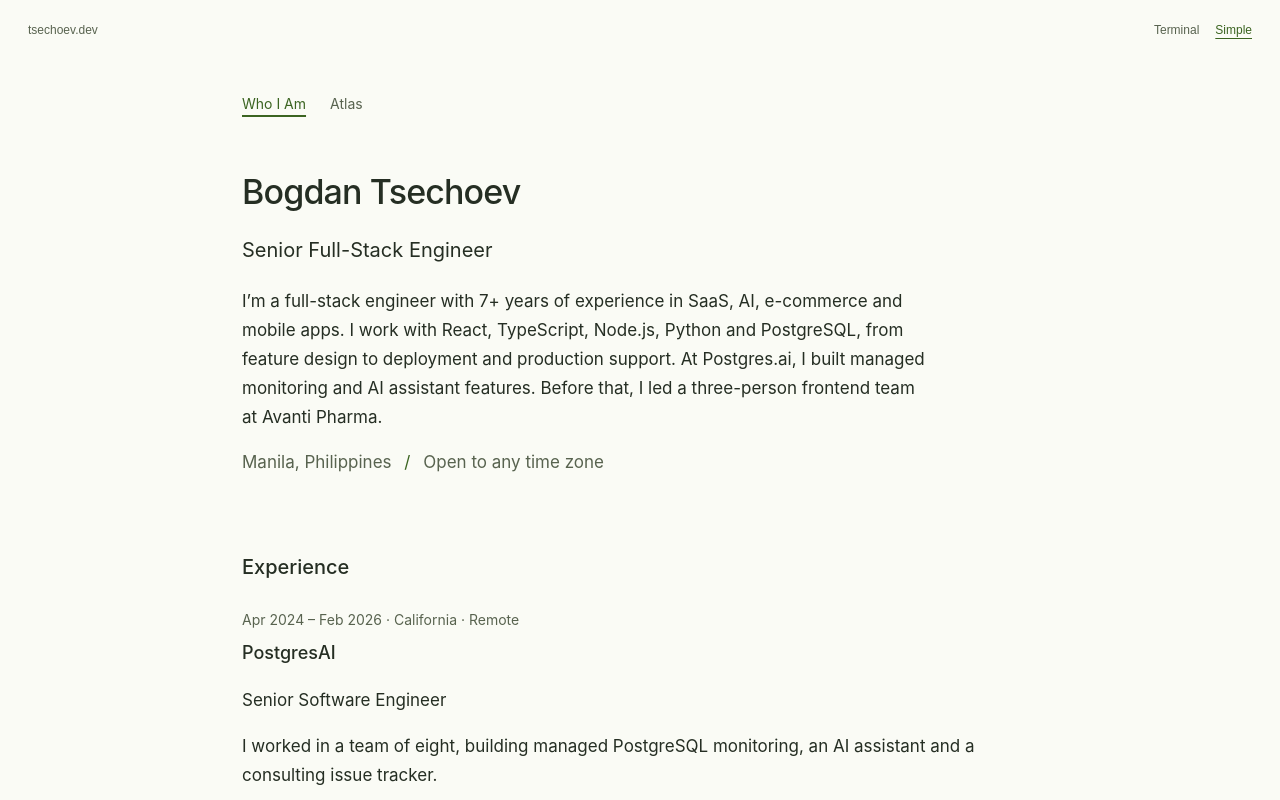
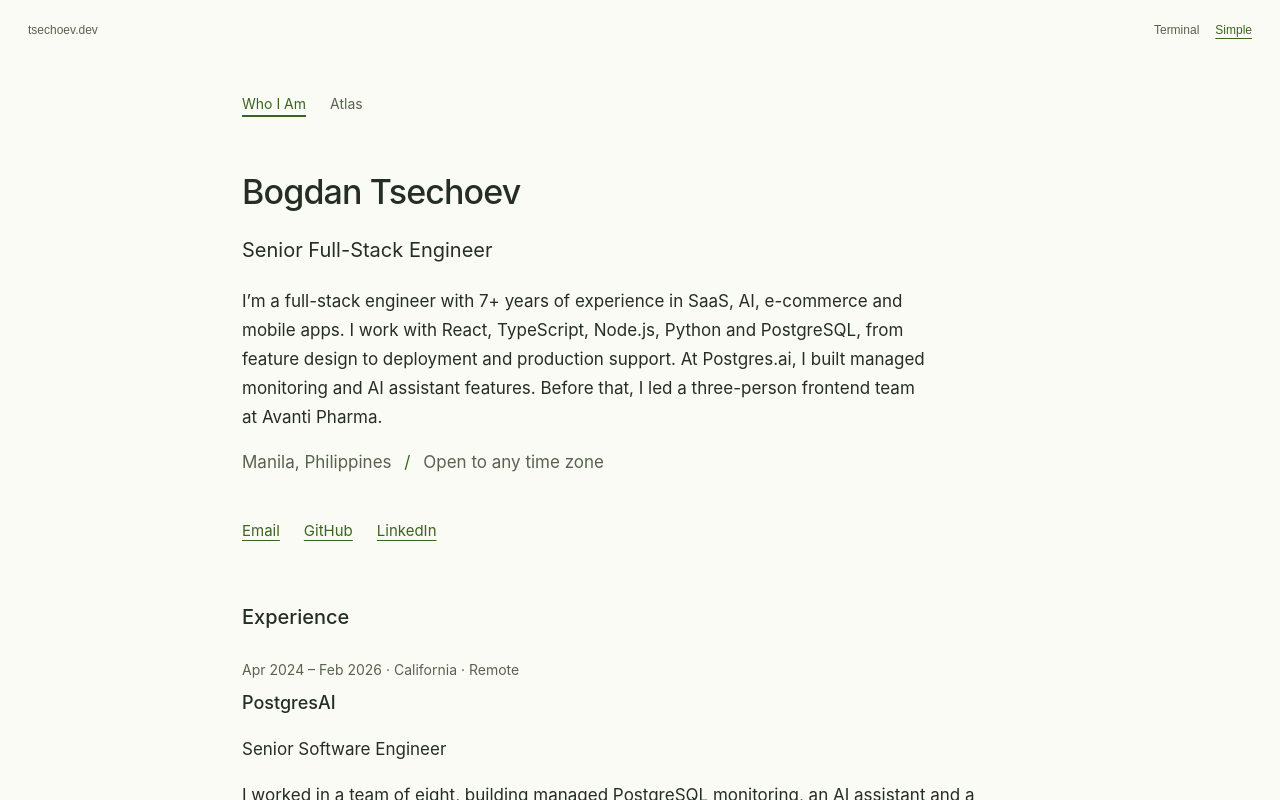
Before and after one commit to bogdan-ts/tsechoev.dev, a Next.js app: page /simple in a window 1280 px wide. Built offline with nearby package versions, Linux system fonts and the light colour scheme; a web font is replaced by a local one.

Commit message:
Move Simple contact links beside the introduction

```diff
--- a/src/app/globals.css
+++ b/src/app/globals.css
@@ -823,3 +823,14 @@ h1 {
     grid-template-columns: 1fr;
   }
 }
+
+.simple-content .full-profile > .profile-contact {
+  margin-top: -24px;
+  padding-top: 0;
+}
+.profile-contact-links {
+  display: flex;
+  flex-wrap: wrap;
+  gap: 12px 24px;
+  font-size: 15px;
+}
--- a/src/app/simple/page.tsx
+++ b/src/app/simple/page.tsx
@@ -10,7 +10,7 @@ export default function SimplePage() {
       <SimpleNavigation section="whoami" />
       <section id="whoami" aria-labelledby="profile-heading">
         <h1 id="profile-heading">Bogdan Tsechoev</h1>
-        <WhoamiCommand />
+        <WhoamiCommand contactAtTop />
       </section>
     </>
   );
--- a/src/components/commands/contact.tsx
+++ b/src/components/commands/contact.tsx
@@ -1,18 +1,27 @@
+import type { CommandActionProps } from "../command-list";
 import { profile } from "../../lib/profile";
 
-export function ContactCommand() {
+export function ContactCommand({ compact = false }: CommandActionProps & { compact?: boolean }) {
   return (
     <>
-      <h2>Contact</h2>
+      {!compact && <h2>Contact</h2>}
+      {!compact && (
         <p className="muted">
           {profile.location}. {profile.timezone}.
         </p>
-      <div className="contact-links">
+      )}
+      <div className={compact ? "profile-contact-links" : "contact-links"}>
         {profile.links.map(({ label, href, text }) => (
           <a href={href} key={label}>
+            {compact ? (
+              label
+            ) : (
+              <>
                 <span>{label}</span>
                 {text}
                 <span aria-hidden="true">↗</span>
+              </>
+            )}
           </a>
         ))}
       </div>
--- a/src/components/commands/whoami.tsx
+++ b/src/components/commands/whoami.tsx
@@ -1,3 +1,4 @@
+import type { CommandActionProps } from "../command-list";
 import { AboutCommand } from "./about";
 import { ExperienceCommand } from "./experience";
 import { SkillsCommand } from "./skills";
@@ -6,12 +7,19 @@ import { EducationCommand } from "./education";
 import { ContactCommand } from "./contact";
 import { CvCommand } from "./cv";
 
-export function WhoamiCommand() {
+export function WhoamiCommand({
+  contactAtTop = false,
+}: CommandActionProps & { contactAtTop?: boolean }) {
   return (
     <div className="full-profile">
       <section aria-label="About">
         <AboutCommand />
       </section>
+      {contactAtTop && (
+        <section className="profile-contact" aria-label="Contact">
+          <ContactCommand compact />
+        </section>
+      )}
       <section aria-label="Experience">
         <ExperienceCommand />
       </section>
@@ -24,9 +32,11 @@ export function WhoamiCommand() {
       <section aria-label="Education">
         <EducationCommand />
       </section>
-      <section aria-label="Contact">
-        <ContactCommand />
-      </section>
+      {!contactAtTop && (
+        <section aria-label="Contact">
+          <ContactCommand />
+        </section>
+      )}
       <section aria-label="CV">
         <CvCommand />
       </section>
--- a/src/lib/profile.ts
+++ b/src/lib/profile.ts
@@ -184,7 +184,7 @@ export const profile = {
     {
       label: "LinkedIn",
       href: "https://www.linkedin.com/in/bogdan-tsechoev/",
-      text: "bogdan-tsechoev-b7b81b182",
+      text: "bogdan-tsechoev",
     },
   ],
   resumeHref: "/bogdan-tsechoev-resume.pdf",
```
Also changed, not shown: 1 other file (tests, documents, lock files or other folders). Lines whose indentation alone changed are shown as unchanged.
